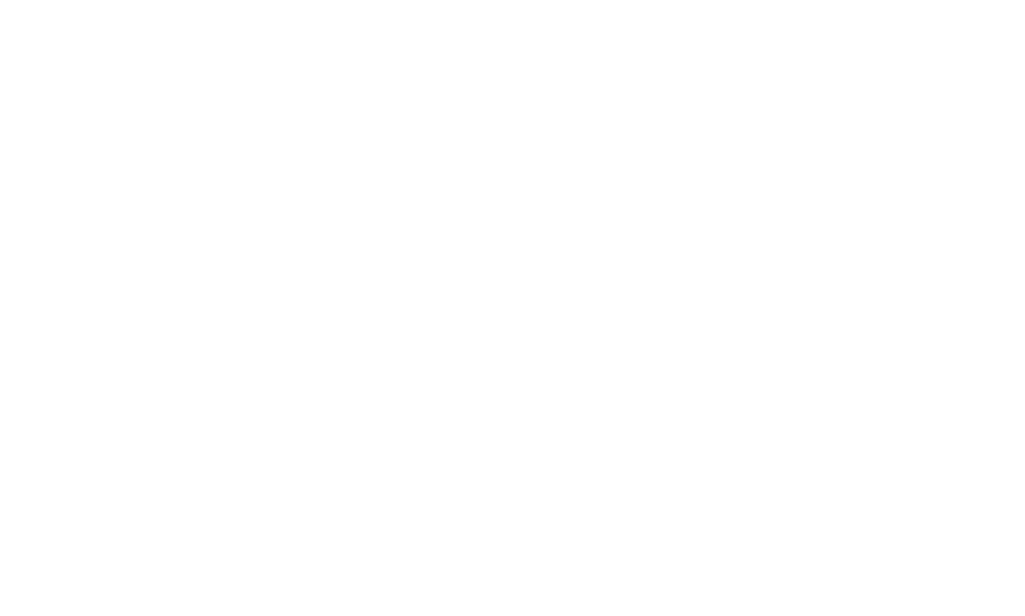
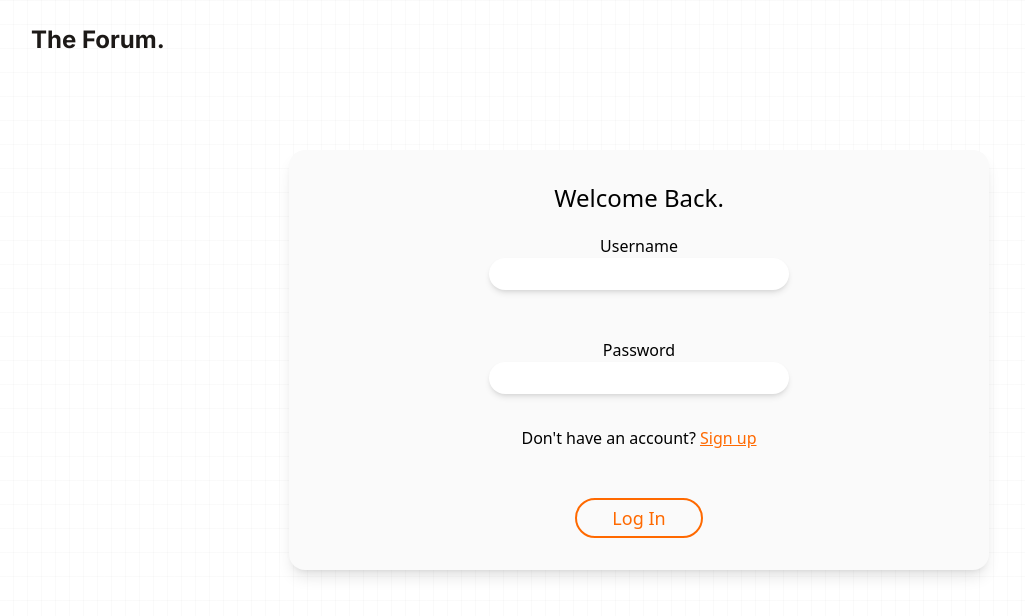
Before and after one commit to giolindor/theForum, a React (Vite) app in the folder client/: page /login in a window 1280 px wide. Before the commit this address had no page. Shown: the top 616 px of the page, without its empty margins (1-1026 px from the left). Built offline with nearby package versions, Linux system fonts and the light colour scheme.

Commit message:
added login page + created routes between landing, login, and signup pages.

```diff
--- a/client/src/App.jsx
+++ b/client/src/App.jsx
@@ -2,12 +2,14 @@
 import { useState } from 'react'
 import LandingPage from "./pages/LandingPage";
 import SignUp from './pages/SignUpPage';
+import Login from './pages/Login';
 
 function App() {
   return (
     <Routes>
         <Route path="/" element={<LandingPage />}/>
         <Route path="/signup" element={<SignUp />}/>
+        <Route path="/login" element={<Login />}/>
     </Routes>
   )
 }
--- /dev/null
+++ b/client/src/components/LoginInfo.jsx
@@ -0,0 +1,43 @@
+import { useEffect, useState } from "react";
+import { Link } from 'react-router-dom';
+
+const LoginInfo = () => {
+    const [isVisible, setIsVisible] = useState(false);
+
+    useEffect(() => {
+        setIsVisible(true);
+    }, []);
+
+    return (
+        <>
+        <div className="absolute inset-0 -z-10 h-full w-full bg-white bg-[linear-gradient(to_right,#8080800a_1px,transparent_1px),linear-gradient(to_bottom,#8080800a_1px,transparent_1px)] bg-[size:14px_24px]"></div>
+        <Link to="/">
+        <h1 className="text-2xl text-stone-900 font-bold font-Inter cursor-pointer px-8 py-6" style={{ fontFamily: "Inter", fontWeight: "bold"}}>The Forum.</h1>
+        </Link>
+        <div className={`flex justify-center mt-[50px] transition-all duration-1000 ease-in-out ${isVisible ? "opacity-100 translate-y-0" : "opacity-0 -translate-y-4"}`}>
+        <section className="flex flex-col mt-5 shadow-lg rounded-2xl bg-zinc-50 w-[700px] p-8">
+            <h2 className="text-2xl text-center ">Welcome Back.</h2>
+            <form className="flex flex-col justify-center items-center text-center gap-4">
+                <label className="mt-5 flex flex-col">
+                    Username
+                    <input type="text" required className="w-[300px] shadow-md rounded-2xl p-1 focus:outline-orange-500 text-center  bg-white"/>
+                </label>
+
+                <label className="flex flex-col mt-8 mb-4">
+                    Password
+                <input type="password" name="" id="" className="w-[300px] rounded-2xl p-1 shadow-md focus:outline-orange-500 bg-white"/>
+                </label>
+
+
+                <h1>Don't have an account? <Link to="/signup"><span className="text-orange-500 underline">Sign up</span></Link></h1>
+
+
+                <button className="mt-8 border-orange-500 border-2 w-32 p-1 text-lg rounded-3xl cursor-pointer text-orange-500 hover:bg-orange-300 hover:text-white transition-all ease-in-out duration-300 hover:font-bold">Log In</button>
+            </form>
+        </section>
+        </div>
+        </>
+    )
+}
+
+export default LoginInfo;
--- a/client/src/components/Navbar.jsx
+++ b/client/src/components/Navbar.jsx
@@ -7,7 +7,9 @@
         </Link>
 
         <div className="flex gap-3 ">
+            <Link to="/login">
             <button className="border-orange-500 border-2 w-24 p-1 text-lg font-bold rounded-3xl cursor-pointer text-orange-500 hover:bg-orange-300 hover:text-white transition-all ease-in-out duration-300">Log In</button>
+            </Link>
 
             <Link to="/signup">
             <button className="bg-orange-500 p-1 w-24 rounded-3xl text-white text-lg text-l font-bold cursor-pointer hover:bg-orange-400 transition-all ease-in-out duration-300">Sign Up</button>
--- a/client/src/components/SignUpInfo.jsx
+++ b/client/src/components/SignUpInfo.jsx
@@ -43,12 +43,14 @@
                     </select>
                 </label>
 
-                <label>Create a password</label>
+                <label>Create a password
                 <input type="password" name="" id="" className="w-[300px] rounded-2xl p-1 shadow-md focus:outline-orange-500 bg-white"/>
+                </label>
 
                     <input type="checkbox" className="accent-orange-500"/>
                     <label>By Checking This Box, You agree to the <span>Privacy Policy</span> and <span>Terms of Service</span></label>
-                <button className="bg-orange-500 p-1 w-24 rounded-3xl text-white text-lg text-l font-bold cursor-pointer hover:bg-orange-400 transition-all ease-in-out duration-300">Sign Up</button>
+                    <h1>Have an account? <Link to="/login"><span className="text-orange-500 underline">Sign in</span></Link></h1>
+                <button className="mt-8 bg-orange-500 p-1 w-24 rounded-3xl text-white text-lg text-l font-bold cursor-pointer hover:bg-orange-400 transition-all ease-in-out duration-300">Sign Up</button>
             </form>
         </section>
         </div>
--- /dev/null
+++ b/client/src/pages/Login.jsx
@@ -0,0 +1,10 @@
+import LoginInfo from "../components/LoginInfo";
+function Login() {
+    return (
+        <>
+        <LoginInfo />
+        </>
+    )
+}
+
+export default Login;
```
Also changed, not shown: 1 other file (tests, documents, lock files or other folders).
